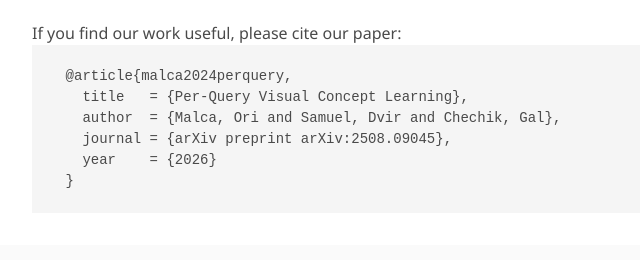
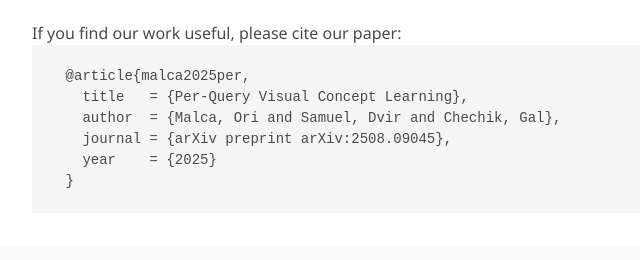
Before and after one commit to per-query-visual-concept-learning/per-query-visual-concept-learning.github.io, a plain HTML site: page index.html in a window 1280 px wide. Shown: the part 7125-7385 px from the top of the page, 128-768 px from the left. Drawn offline with nearby package versions, Linux system fonts and the light colour scheme; some icons are missing; a web font is replaced by a local one.

Commit message:
Update index.html

```diff
--- a/index.html
+++ b/index.html
@@ -503,11 +503,11 @@
     <p>If you find our work useful, please cite our paper:</p>
     <pre style="padding: 0%; text-align: left;">
     <code>
-    @article{malca2024perquery,
+    @article{malca2025per,
       title   = {Per-Query Visual Concept Learning},
       author  = {Malca, Ori and Samuel, Dvir and Chechik, Gal},
       journal = {arXiv preprint arXiv:2508.09045},
-      year    = {2026}
+      year    = {2025}
     }
     </code></pre>
   </div>
```
